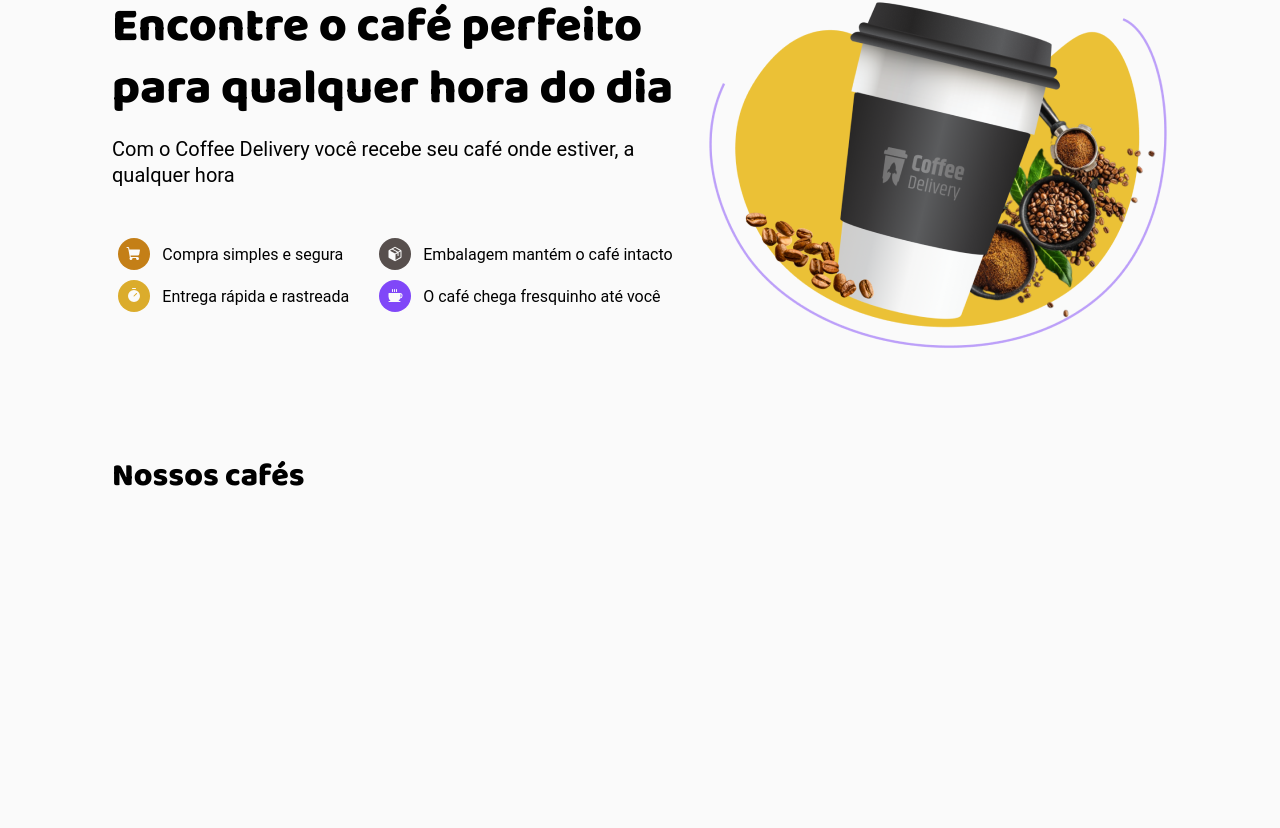
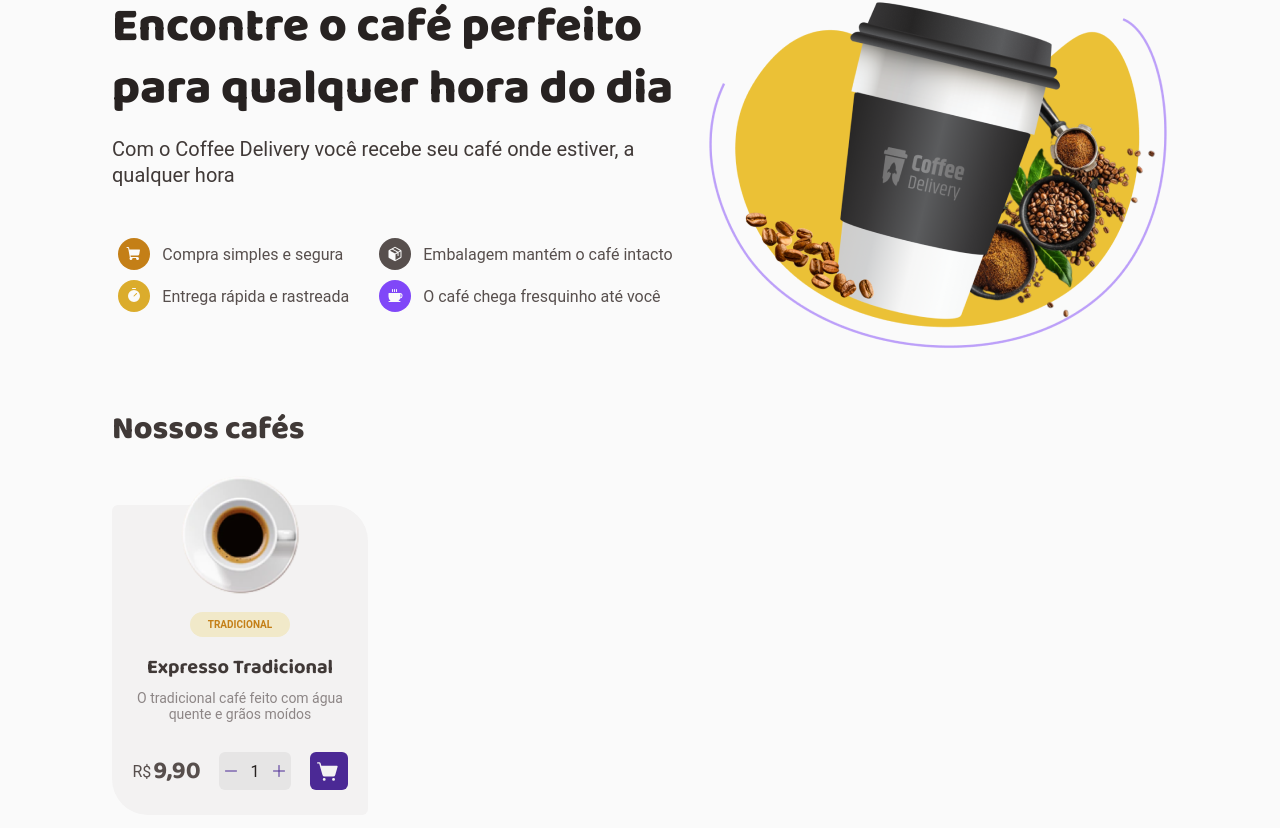
Before and after one commit to pedrodif/uploadCoffeeDelivery, a React (Vite) app: page / in a window 1280 px wide. Shown: the part 164-992 px from the top of the page. Before the commit the page ends 800 px from the top, so only its background shows below. Built offline with nearby package versions, Linux system fonts and the light colour scheme.

Commit message:
feat: :art: CoffeeCard component creation, add of new colors to the default themes file, Header fix

```diff
--- a/src/components/BaseCoffeeCard/index.tsx
+++ b/src/components/BaseCoffeeCard/index.tsx
@@ -1,28 +1,53 @@
 // Packages
 import { Minus, Plus, ShoppingCartSimple } from "phosphor-react"
 
+// Assets
+import tradicionalCoffee from "../../assets/traditionalCoffee.svg"
+
 // Styles
-import { CoffeesCard } from "./styles"
+import { CoffeesAmountBox, CoffeesBillBox, CoffeesBillValue, CoffeesCard, CoffeesCardImg, CoffeesDescriptionBox, CoffeesIngredients, CoffeesIngredientsBox, CoffeesShoppingBox, CoffeesShoppingButton, CoffeesTitle } from "./styles"
 
 export function BaseCoffeeCard() {
   return (
     <CoffeesCard>
-      <p>Tradicional</p>
-      {/* {/* <strong>Expresso Tradicional</strong> */}
-      <text>O tradicional café feito com água quente e grãos moídos</text>
-      <div>
-        <p>R$ 9,90</p>
-        <div>
-          <Minus/>
+      <CoffeesCardImg>
+        <img src={tradicionalCoffee} alt="Coffee Image" />
+      </CoffeesCardImg>
+
+      <CoffeesIngredientsBox>
+        <CoffeesIngredients>
+          TRADICIONAL
+        </CoffeesIngredients>
+      </CoffeesIngredientsBox>
+
+      <CoffeesTitle>
+        Expresso Tradicional
+      </CoffeesTitle>
+
+      <CoffeesDescriptionBox>
+        O tradicional café feito com água quente e grãos moídos
+      </CoffeesDescriptionBox>
+
+      <CoffeesShoppingBox>
+        <CoffeesBillBox>
+          R$
+          <CoffeesBillValue>
+            9,90
+          </CoffeesBillValue>
+        </CoffeesBillBox>
+
+        <CoffeesAmountBox>
+          <Minus color="#4B2995" />
           <p>1</p>
-          <Plus />
-        </div>
-        <button
+          <Plus color="#4B2995" />
+        </CoffeesAmountBox>
+
+        <CoffeesShoppingButton
           type="button"
         >
-          <ShoppingCartSimple />
-        </button>
-      </div> */}
+          <ShoppingCartSimple color="#F3F2F2" weight="fill" size={23} />
+        </CoffeesShoppingButton>
+      </CoffeesShoppingBox>
     </CoffeesCard>
   )
 }
--- a/src/components/BaseCoffeeCard/styles.ts
+++ b/src/components/BaseCoffeeCard/styles.ts
@@ -13,16 +13,107 @@ border-top-left-radius: 6px;
 border-top-right-radius: 36px;
 border-bottom-left-radius: 36px;
 border-bottom-right-radius: 6px;
+background-color: ${(props) => props.theme['card-base']};
+z-index: 0;
 // provisional solution
-margin-top: 80px;
+margin-top: 50px;
 margin-bottom: 20px;
-background-color: ${(props) => props.theme['card-base']};
-/* z-index: 0; */
 `
-export const CoffeesCardImg = styled.section`
+
+export const CoffeesCardImg = styled.div`
 width: 120px;
 height: 120px;
 margin: 0 auto;
 margin-top: -30px;
-/* z-index: 1; */
+z-index: 1;
 `
+export const CoffeesTitle = styled.strong`
+font-family: 'Baloo 2';
+font-size: 20px;
+font-weight: 700;
+line-height: 26px;
+margin-bottom: 10px;
+color: ${(props) => props.theme['base-subtitle']};
+`
+
+export const CoffeesIngredientsBox = styled.div`
+width: 90%;
+height: 100%;
+margin: 0 auto;
+display: flex;
+justify-content: center;
+align-items: center;
+gap: 6px;
+`
+
+export const CoffeesIngredients = styled.p`
+display: flex;
+justify-content: center;
+align-items: center;
+width: 100px;
+height: 25px;
+font-size: 10px;
+font-weight: 700;
+border-radius: 100px;
+color: ${(props) => props.theme['yellow-dark']};
+background-color: ${(props) => props.theme['yellow-light']};
+`
+
+export const CoffeesDescriptionBox = styled.text`
+display: flex;
+justify-content: center;
+align-items: center;
+margin: 0 auto;
+width: 216px;
+height: 36px;
+font-size: 14px;
+font-weight: 400;
+margin-bottom: 30px;
+color: ${(props) => props.theme['base-label']};
+`
+
+export const CoffeesShoppingBox = styled.div`
+display: flex;
+justify-content: space-between;
+align-items: center;
+width: 215px;
+height: 38px;
+margin: 0 auto;
+margin-bottom: 25px;
+`
+
+export const CoffeesAmountBox = styled.div`
+display: flex;
+justify-content: space-around;
+align-items: center;
+gap: 3px;
+width: 72px;
+height: 38px;
+border-radius: 6px;
+color: ${(props) => props.theme['base-title']};
+background-color:${(props) => props.theme['base-button']};
+`
+
+export const CoffeesBillBox = styled.p`
+display: flex;
+flex-direction: row;
+align-items: center;
+gap: 2px;
+font-size: 16px;
+color:${(props) => props.theme['base-text']};
+`
+export const CoffeesBillValue = styled.span`
+font-size: 25px;
+font-family: 'Baloo 2';
+
+`
+export const CoffeesShoppingButton = styled.button`
+width: 38px;
+height: 38px;
+border: none;
+border-radius: 6px;
+display: flex;
+justify-content: center;
+align-items: center;
+background-color: ${(props) => props.theme['purple-dark']};
+`
--- a/src/components/Header/styles.ts
+++ b/src/components/Header/styles.ts
@@ -8,6 +8,7 @@ display: flex;
 justify-content: space-around;
 align-items: center;
 gap: 30rem;
+background-color: ${(props) => props.theme['card-base']};
 `
 
 export const HeaderNavBox = styled.div`
--- a/src/components/HomeAd/styles.ts
+++ b/src/components/HomeAd/styles.ts
@@ -22,12 +22,14 @@ font-family: 'Baloo 2';
 font-size: 3rem;
 font-weight: 800;
 line-height: 3.9rem;
+color: ${(props) => props.theme['base-title']};
 `
 export const HeaderSubtitle = styled.p`
 font-size: 1.25rem;
 font-weight: 400;
 line-height: 1.625rem;
 margin-top: 0.938rem;
+color: ${(props) => props.theme['base-subtitle']};
 `
 export const BannerBody = styled.div`
 box-sizing: border-box;
@@ -44,4 +46,5 @@ display: flex;
 align-items: center;
 gap: 0.75rem;
 margin-top: 0.625rem;
+color: ${(props) => props.theme['base-text']};
 `
--- a/src/pages/Home/index.tsx
+++ b/src/pages/Home/index.tsx
@@ -2,6 +2,7 @@
 
 // Components
 import { HomeAd } from "../../components/HomeAd";
+import { BaseCoffeeCard } from "../../components/BaseCoffeeCard";
 
 // Assets
 import tradicionalCoffee from "../../assets/traditionalCoffee.svg"
@@ -17,10 +18,8 @@ export function Home() {
       <HomeAd />
       <CoffeesContainer>
         <CoffeesContainerTitle>Nossos cafés</CoffeesContainerTitle>
+        <BaseCoffeeCard />
       </CoffeesContainer>
     </>
-
-
-
   )
 }
--- a/src/pages/Home/styles.ts
+++ b/src/pages/Home/styles.ts
@@ -4,11 +4,12 @@ export const CoffeesContainer = styled.section`
   width: 66rem;
   height: 100%;
   margin: 0 auto;
-  margin-top: 5.938rem;
+  margin-top: 3rem;
 `
 
 export const CoffeesContainerTitle = styled.strong`
   font-family: 'Baloo 2';
   font-size: 2rem;
   font-weight: 800;
+  color: ${(props) => props.theme['base-subtitle']}
 `
--- a/src/styles/themes/default.ts
+++ b/src/styles/themes/default.ts
@@ -2,7 +2,14 @@ export const defaultTheme = {
   // White pallete
   'white-simple': '#FFF',
   'white-base': '#FAFAFA',
+
+  // Base Colors
   'card-base': '#F3F2F2',
+  'base-title': '#272221',
+  'base-subtitle': '#403937',
+  'base-text': '#574F4D',
+  'base-label': '#8D8686',
+  'base-button': '#E6E5E5',
 
   // Purple palette
   'purple-light': '#EBE5F9',
```
